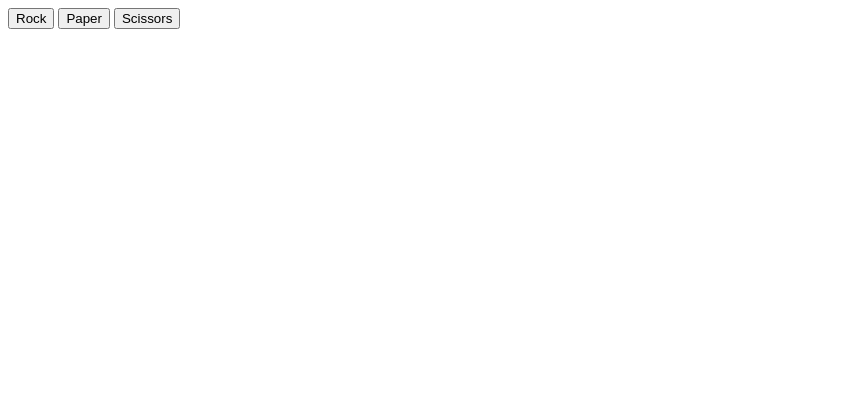
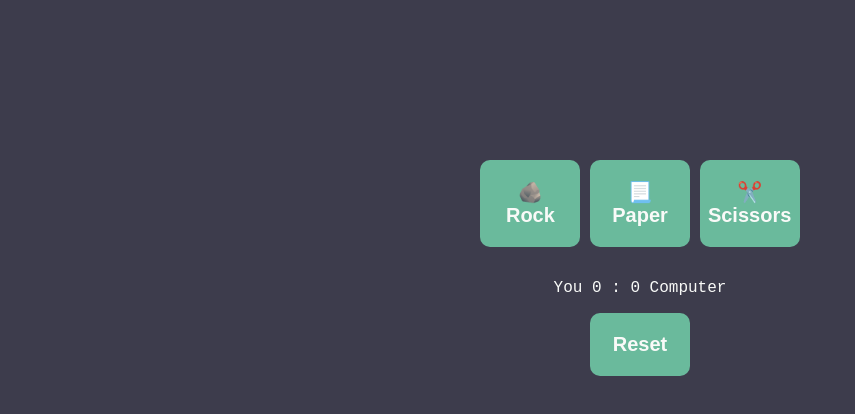
Before and after one commit to ewasarenka/rock-paper-scissors, a plain HTML site: page index.html in a window 1280 px wide. Shown: the whole page, without its empty margins (0-855 px from the left). Drawn offline with Linux system fonts and the light colour scheme.

Commit message:
Add style & reset button

```diff
--- a/index.html
+++ b/index.html
@@ -3,15 +3,21 @@
 <head>
     <meta charset="UTF-8">
     <title>Rock Paper Scissors</title>
+    <link rel="stylesheet" href="style.css">
 </head>
 <body>
 
-    <button>Rock</button>
-    <button>Paper</button>
-    <button>Scissors</button>
+    <div>
+    <button name="Rock" type="button">&#129704; <br> Rock</button>
+    <button name="Paper" type="button">&#128195; <br> Paper</button>
+    <button name="Scissors" type="button">&#9986;&#65039; <br> Scissors</button>
+    </div>
+
     <div class="results"></div>
     <div class="score"></div>
+    <button name="Reset" type="button">Reset</button>
 
     <script src="javascript.js"></script>
+
 </body>
 </html>
--- a/javascript.js
+++ b/javascript.js
@@ -27,19 +27,33 @@ function playRound(playerSelection, computerSelection) {
 const Buttons = document.querySelectorAll('button');
 let computerScore = 0;
 let playerScore = 0;
+Score.textContent = `You ${playerScore} : ${computerScore} Computer`;
 
 Buttons.forEach((btn) => {
+    console.log(btn);
     btn.addEventListener('click', (event) => {
-            let roundResult = playRound(btn.innerHTML,getComputerChoice());
+
+        if (btn.name=="Reset") {
+            computerScore = 0;
+            playerScore = 0;
+            Div.textContent = "";
+            Score.textContent = `You ${playerScore} : ${computerScore} Computer`;
+        } else {
+            let roundResult = playRound(btn.name,getComputerChoice());
             Div.textContent = roundResult;
             if(roundResult.search('Won') > -1) {
                 playerScore++ ;
             } else if (roundResult.search('Lose') > -1) {
                 computerScore++ ;
             }
-            Score.textContent = `You ${playerScore} : ${computerScore} Computer`
+            Score.textContent = `You ${playerScore} : ${computerScore} Computer`;
+        }
     });
 });
+
+
+
+
 
 
 
--- /dev/null
+++ b/style.css
@@ -0,0 +1,28 @@
+* {
+    margin: 0;
+    padding: 0;
+}
+
+body {
+    font-family: 'Courier New', Courier, monospace;
+    color: #F9FAF8;
+    background-color: #3d3c4c;
+    display: flex;
+    flex-direction: column;
+    align-items: center;
+    gap: 1em;
+    margin-top: 10em;
+}
+
+button {
+  /*   height: 100px; */
+    width: 100px;
+    padding-top: 1em;
+    padding-bottom: 1em;
+    background-color: #6aba9c;
+    border-style: none;
+    border-radius: 10px;
+    font-weight: bold;
+    font-size: 20px;
+    color: #F9FAF8;
+}
```
Lines whose indentation alone changed are shown as unchanged.
